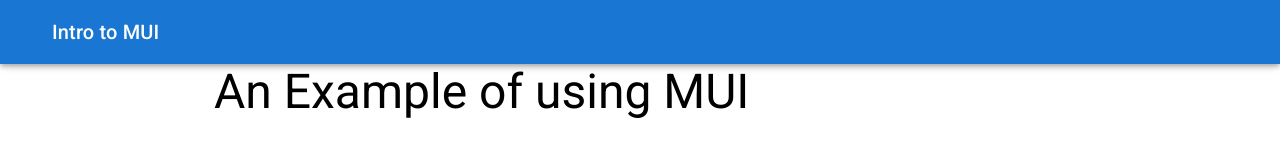
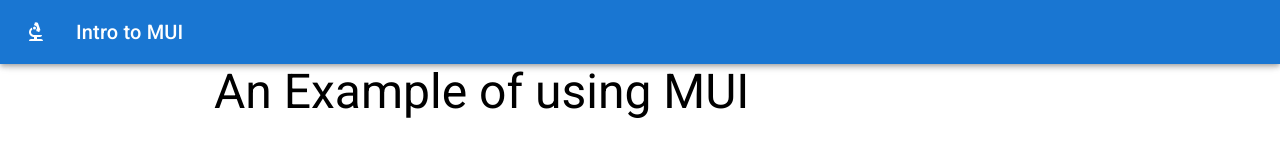
Before and after one commit to dmit-2008/dmit2008-OE01-Winter-2025, a Next.js app in the folder 06-nextjs-mui-component-library/components-mui-example/: page / in a window 1280 px wide. Shown: the top 160 px of the page. Built offline with nearby package versions, Linux system fonts and the light colour scheme.

Commit message:
class progress pushed

```diff
--- a/06-nextjs-mui-component-library/components-mui-example/components/Navbar.js
+++ b/06-nextjs-mui-component-library/components-mui-example/components/Navbar.js
@@ -4,6 +4,7 @@ import Box from '@mui/material/Box';
 import IconButton from '@mui/material/IconButton';
 import Toolbar from '@mui/material/Toolbar';
 import Typography from '@mui/material/Typography';
+import BiotechIcon from '@mui/icons-material/Biotech';
 
 // we're creating the custom component that will contain the mui navbar
 export default function Navbar() {
@@ -18,7 +19,8 @@ export default function Navbar() {
         aria-label="menu"
         sx={{ mr: 2 }}
       >
-
+        {/* the icon using material icons */}
+        <BiotechIcon />
       </IconButton>
 
       {/* I want you to look as an h6 but use a div to render */}
```
